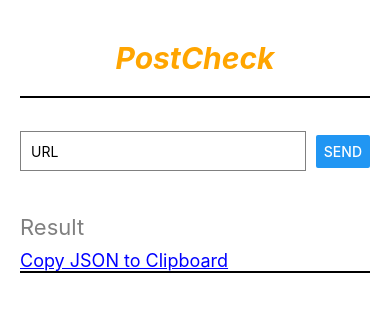
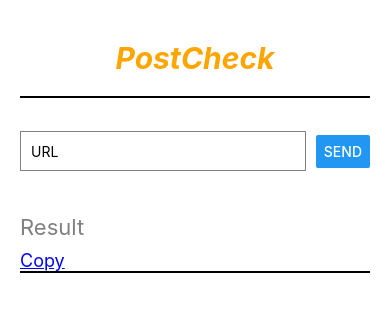
Before and after one commit to Miki535/PostCheck-reactnative-go, a React Native app: screen / in a window 390 px wide. Shown: the top 312 px of the page. Built offline with nearby package versions, Linux system fonts and the light colour scheme.

Commit message:
Update App.js

```diff
--- a/App.js
+++ b/App.js
@@ -39,7 +39,7 @@ export default function App() {
       <BR />
       <Text style={styles.result}>Result</Text>
       <TouchableOpacity onPress={copyJSONToClipboard}>
-        <Text style={styles.copyButton}>Copy JSON to Clipboard</Text>
+        <Text style={styles.copyButton}>Copy</Text>
       </TouchableOpacity>
       <View style={styles.line}></View>
       <ScrollView style={styles.resultContainer}>
```
